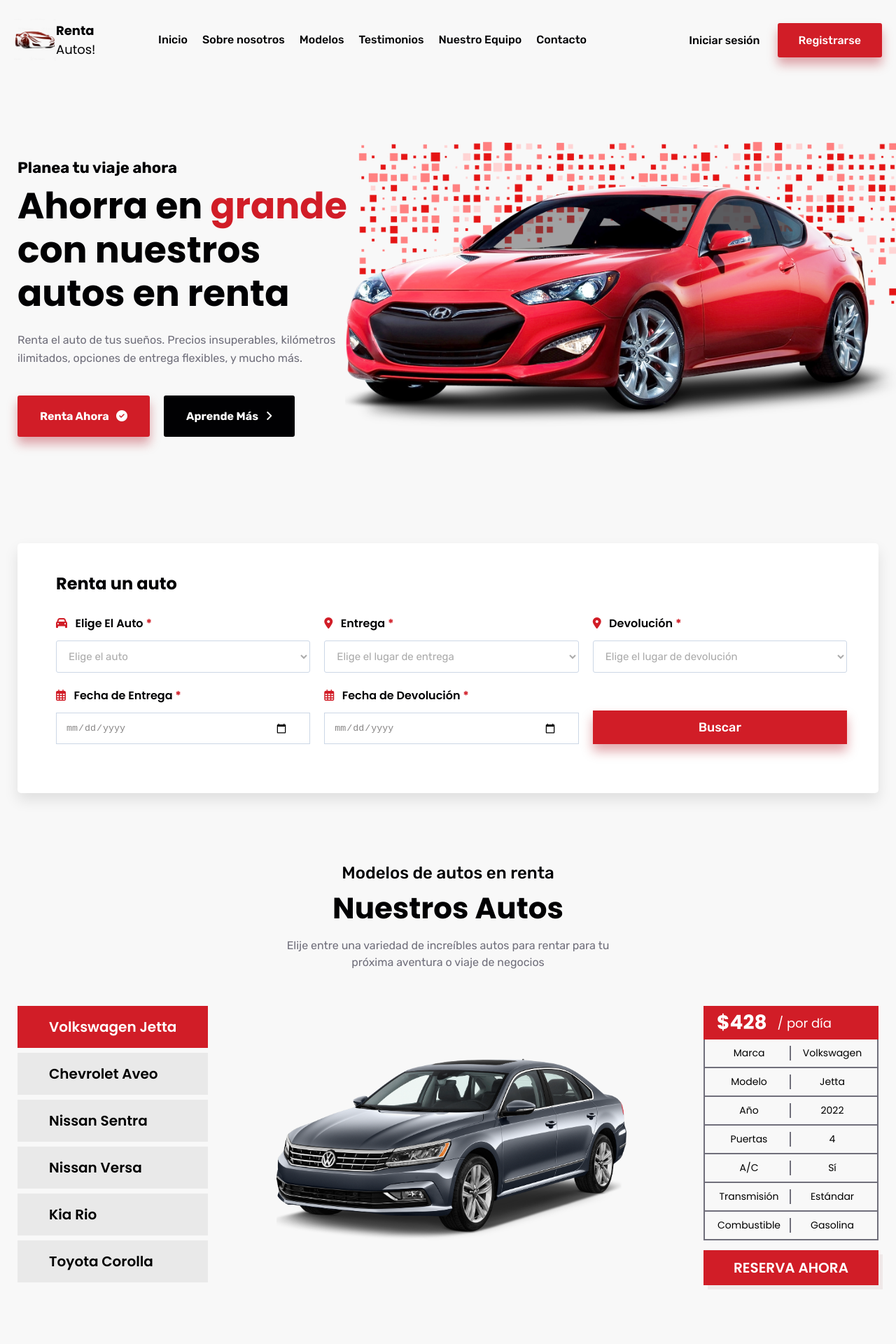
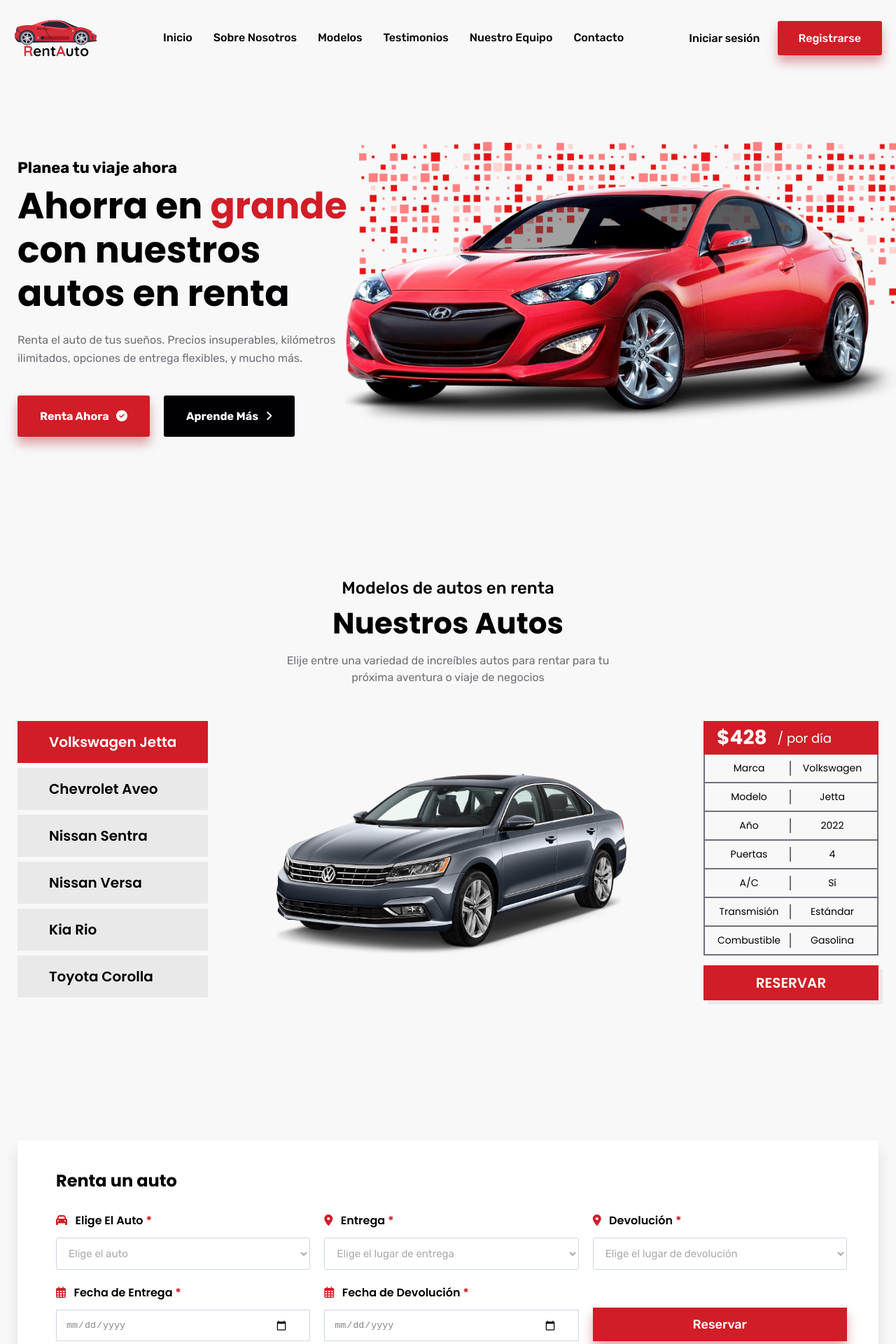
Before and after one commit to LxxsCLN/renta-autos, a React (Create React App) app: page / in a window 1280 px wide. Shown: the top 1920 px of the page at 70% size. Built offline with nearby package versions, Linux system fonts and the light colour scheme.

Commit message:
add new logo, improve padding for mobile devices

```diff
--- a/src/components/bookcar.js
+++ b/src/components/bookcar.js
@@ -81,7 +81,7 @@
                   e.preventDefault()
                   document.getElementById("box-form").reset()
                 }} >
-                  Buscar
+                  Reservar
                 </button>
               </form>
             </div>
--- a/src/components/carbox.js
+++ b/src/components/carbox.js
@@ -1,6 +1,13 @@
 import { useState } from "react";
 
 function CarBox({ data, carID }) {
+
+  const bookBtn = () => {
+    document
+      .querySelector("#booking-section")
+      .scrollIntoView({ behavior: "smooth" });
+  };
+
   const [carLoad, setCarLoad] = useState(true);
   return (
     <>
@@ -59,8 +66,8 @@
               </div>
             </div>
 
-            <a className="cta-btn" href="#/">
-              Reserva Ahora
+            <a onClick={bookBtn} className="cta-btn" href="#/">
+              Reservar
             </a>
           </div>
         </div>
--- a/src/components/footer.js
+++ b/src/components/footer.js
@@ -20,10 +20,10 @@
                 <li>
                   <a
                     href="mailto:
-                    luiespinosbr@gmail.com"
+                    luisespinosbr@gmail.com"
                   >
                     <i className="fa-solid fa-envelope"></i>
-                    &nbsp; luiespinosbr@gmail.com
+                    &nbsp; luisespinosbr@gmail.com
                   </a>
                 </li>
 
@@ -32,7 +32,7 @@
                     style={{ fontSize: "14px" }}
                     target="_blank"
                     rel="noreferrer"
-                    href="github.com/LxxsCLN"
+                    href="https://www.github.com/LxxsCLN"
                   >
                     Hecho por luiseseberre
                   </a>
--- a/src/components/hero.js
+++ b/src/components/hero.js
@@ -11,6 +11,12 @@
   const bookBtn = () => {
     document
       .querySelector("#booking-section")
+      .scrollIntoView({ behavior: "smooth" });
+  };
+
+  const bookBtn2 = () => {
+    document
+      .querySelector(".pick-section")
       .scrollIntoView({ behavior: "smooth" });
   };
 
@@ -50,7 +56,7 @@
                 >
                   Renta Ahora &nbsp; <i className="fa-solid fa-circle-check"></i>
                 </Link>
-                <Link className="hero-content-text-btns-learn-more" to="/">
+                <Link onClick={bookBtn2} className="hero-content-text-btns-learn-more" to="/">
                   Aprende Más &nbsp; <i className="fa-solid fa-angle-right"></i>
                 </Link>
               </div>
--- a/src/components/nav.js
+++ b/src/components/nav.js
@@ -23,7 +23,7 @@
             </li>
             <li>
               <Link onClick={openNav} to="/">
-                Sobre nosotros
+                Sobre Nosotros
               </Link>
             </li>
             <li>
@@ -38,7 +38,7 @@
             </li>
             <li>
               <Link onClick={openNav} to="/">
-                Nuestro equipo
+                Nuestro Equipo
               </Link>
             </li>
             <li>
@@ -51,11 +51,8 @@
 
         <div className="navbar">
 
-            <Link to="/" onClick={() => window.scrollTo(0, 0)}>
-              <div className="navbarimg">
+            <Link className="navbarimg" to="/" onClick={() => window.scrollTo(0, 0)}>
                 <img className="navbarimgimg" src={process.env.PUBLIC_URL + "/images/logo.png"}  alt="" />
-                <p><span>Renta </span>Autos!</p>
-              </div>
             </Link>
 
           <ul className="navbarlinks">
@@ -67,7 +64,7 @@
             <li>
               {" "}
               <Link className="about-link" to="/">
-                Sobre nosotros
+                Sobre Nosotros
               </Link>
             </li>
             <li>
--- a/src/components/pickcar.js
+++ b/src/components/pickcar.js
@@ -12,6 +12,8 @@
   const coloringButton = (id) => {
     return colorBtn === id ? "colored-button" : "";
   };
+
+
 
   const carsarray = [
 
--- a/src/components/testimonials.js
+++ b/src/components/testimonials.js
@@ -41,7 +41,7 @@
                   <i className="fa-solid fa-quote-right"></i>
                 </span>
                 <p>
-                    "El carro estaba en excelentes condiciones y a muy buen precio. Recomiendo ampliamente esta página para rentar un auto!"
+                    "El auto estaba en excelentes condiciones y a muy buen precio. Recomiendo ampliamente esta página para rentar un auto!"
                 </p>
                 <div className="all-testimonials-box-name">
                   <div className="all-testimonials-box-name-profile">
--- a/src/index.css
+++ b/src/index.css
@@ -61,7 +61,7 @@
 
 .navbarlinks{
   display: flex;
-  gap: 2.1rem;
+  gap: 3rem;
 }
 
 li{
@@ -82,7 +82,7 @@
 }
 
 .navbarimg{
-  width: 6rem;
+  width: 12rem;
   display: flex;
   flex-direction: row;
   align-items: center;
@@ -343,8 +343,8 @@
   display: flex;
 }
 
-.book-content {
-  margin: 0 auto 5rem;
+#booking-section > .container{
+  padding: 10rem 2.5rem !important;
 }
 
 .book-content-box {
@@ -465,7 +465,7 @@
 
 
 .pick-section {
-  padding: 5rem 0;
+  padding: 5rem 0 10rem;
 }
 
 .pick-container {
@@ -522,6 +522,7 @@
   background-color: #e9e9e9;
   transition: all 0.2s;
   text-align: left;
+  color: black;
 }
 
 .pick-box button:hover {
@@ -611,7 +612,7 @@
 
 .colored-button {
   background-color: #d11d27 !important;
-  color: white;
+  color: white !important;
 }
 
 .loader {
@@ -634,7 +635,7 @@
 
 .testimonials-section {
   background-color: #f8f8f8;
-  padding: 10rem 0;
+  padding: 5rem 0;
   color: #010103;
 }
 
@@ -673,11 +674,7 @@
   justify-content: center;
   padding: 3rem;
 }
-@media (max-width: 1000px) {
-  .all-testimonials {
-    padding: 0;
-  }
-}
+
 .all-testimonials-box {
   background-color: white;
   box-shadow: 0 20px 40px 0 rgba(0, 0, 0, 0.08);
@@ -685,11 +682,7 @@
   padding: 5.5rem;
   position: relative;
 }
-@media (max-width: 1000px) {
-  .all-testimonials-box {
-    padding: 5rem 3rem;
-  }
-}
+
 .all-testimonials-box p {
   font-size: 2.2rem;
   font-weight: 500;
@@ -724,20 +717,6 @@
   bottom: 33px;
   right: 60px;
 }
-@media (max-width: 470px) {
-  .quotes-icon {
-    display: none;
-  }
-}
-
-@media (max-width: 900px) {
-  .box-2 {
-    display: none;
-  }
-}
-
-
-
 
 
 
@@ -750,7 +729,7 @@
 
 footer {
   background-color: #ffffff;
-  padding: 10rem 0;
+  padding: 7.5rem 0;
 }
 
 .footer-content {
@@ -853,6 +832,9 @@
 
 
 
+
+
+
 @keyframes rotation {
   0% {
     transform: rotate(0deg);
@@ -865,6 +847,16 @@
 @media (max-width: 1200px) {
   .box-cars {
     gap: 2rem;
+  }
+  .hero-content-car-img {
+    margin-top: 5rem;
+    position: absolute;
+    right: -2vw;
+    width: 45vw;
+    z-index: 2;
+  }
+  .herobackground {
+    width: 45vw;
   }
 }
 
@@ -893,6 +885,18 @@
   }
   .book-content-box .box-form {
     grid-template-columns: 1fr 1fr;
+  }
+  .all-testimonials-box {
+    padding: 5rem 3rem;
+  }
+  .all-testimonials {
+    padding: 0;
+  }
+}
+
+@media (max-width: 900px) {
+  .box-2 {
+    display: none;
   }
 }
 
@@ -942,6 +946,19 @@
   }
 }
 
+@media (max-width: 470px) {
+  .quotes-icon {
+    display: none;
+  }
+  .pick-car img {
+    width: 100%;
+    margin-top: 0rem;
+  }
+#booking-section > .container {
+  padding: 0rem 2.5rem 5rem !important;
+}
+}
+
 @media (max-width: 450px) {
   .hero-content-text-btns {
     flex-direction: column;
--- a/src/pages/home.js
+++ b/src/pages/home.js
@@ -8,8 +8,9 @@
     return (
       <div className="home">
         <Hero />
+        <PickCar />
         <BookCar />
-        <PickCar />
+
         <Testimonials />
         {/* <Hero />
         <BookCar />
```
Also changed, not shown: public/images/logo.png.
